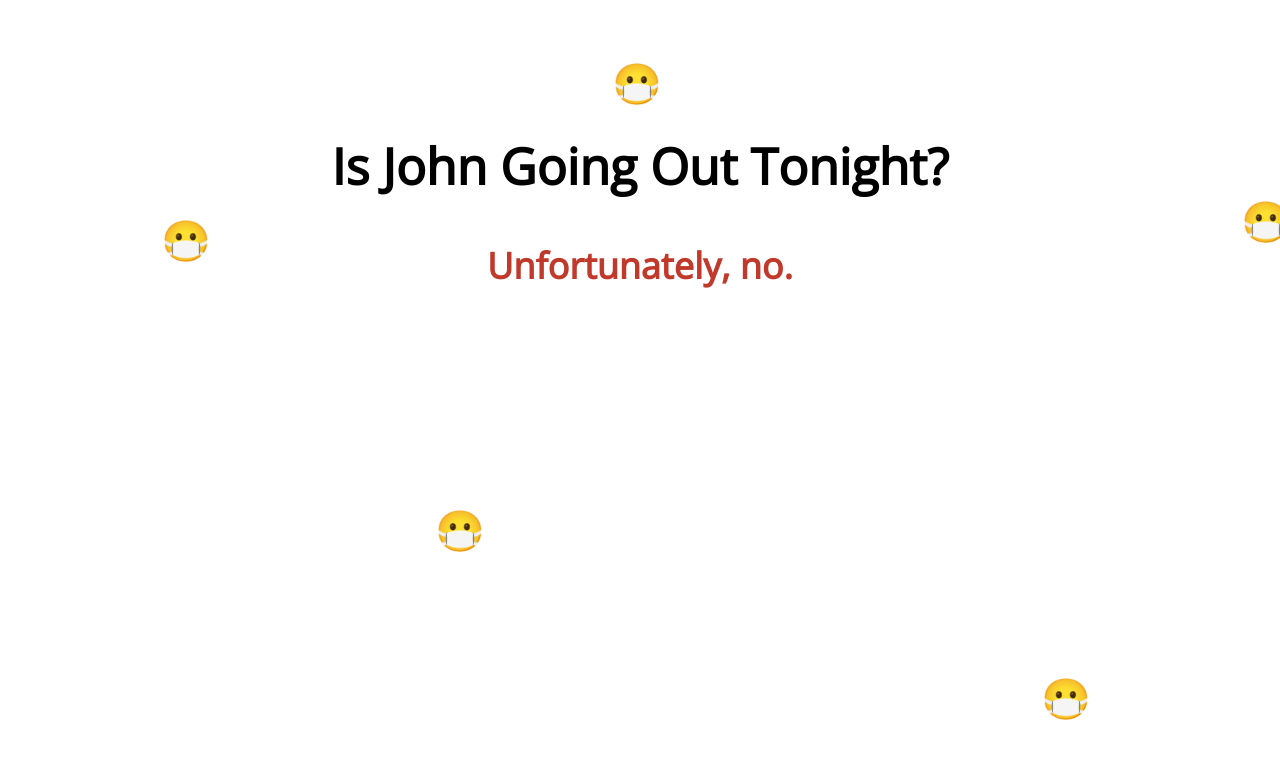
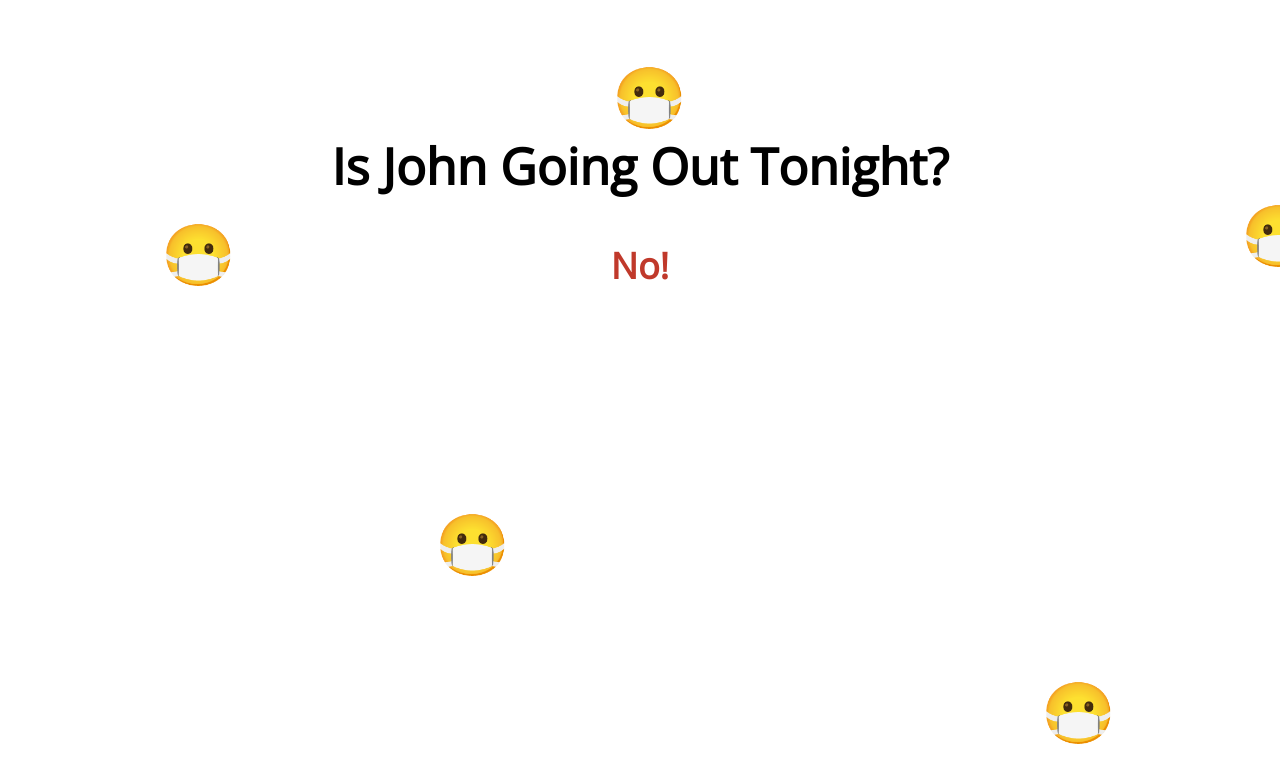
Before and after one commit to johngroves/johngroves.github.io, a Jekyll site: the page goingout.html, which Jekyll copies as it is, in a window 1280 px wide. Shown: the top 783 px of the page. Built offline with Jekyll 4.4.1, drawn with Linux system fonts in a browser that asks for light colours; nearby versions of some CDN libraries.

Commit message:
Critical updates

```diff
--- a/goingout.html
+++ b/goingout.html
@@ -8,7 +8,7 @@
 <section class="rain">
 <body style="text-align:center; margin-top:90px;font-family:Open Sans;background-color:#fff">
 <h1 style='font-size:50px; color:#000'>Is John Going Out Tonight?</h1>
-<h2 style="font-size:36px; color:#c0392b">Unfortunately, no.</h2><br>
+<h2 style="font-size:36px; color:#c0392b">No!</h2><br>
 
 </section>
 <h3 style="color:#ecf0f1; font-size:0px"></h3><!--
--- a/style.css
+++ b/style.css
@@ -1,5 +1,5 @@
 .drop {
-	font-size:40;
+	font-size:60;
 	display: inline-block;
 	position: absolute;
     -webkit-animation: fall 5s linear infinite;
```
